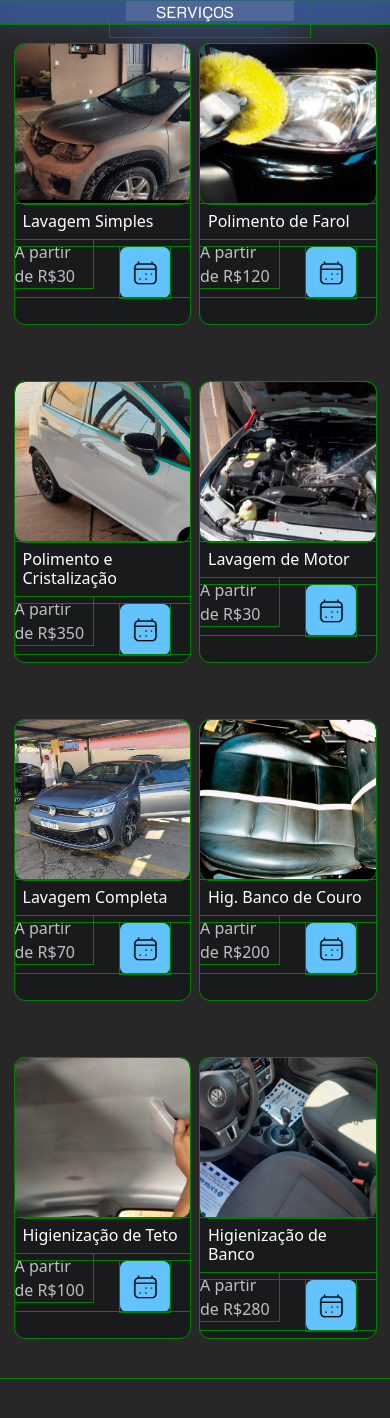
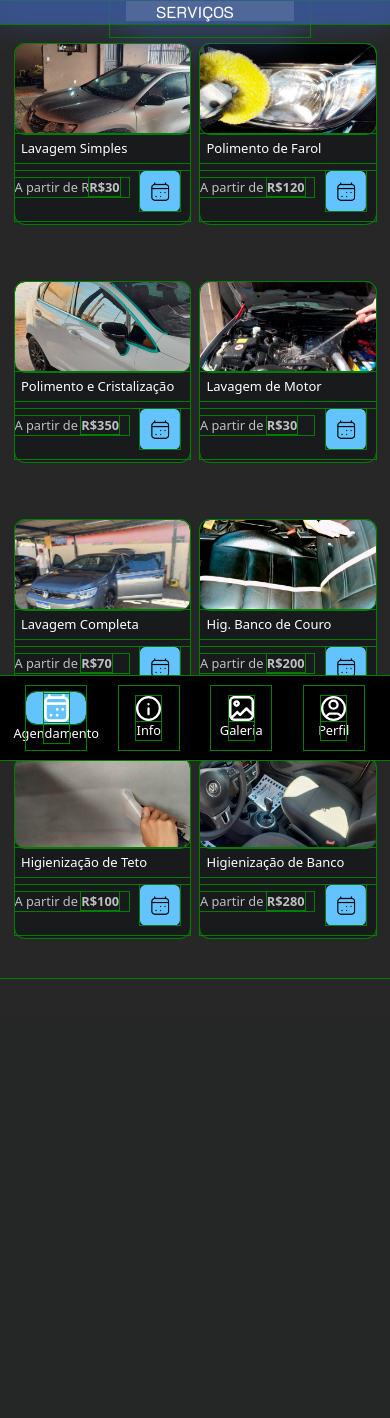
Before and after one commit to AnDraDeDS/TCC-sistema-de-agendamento, a PHP site: page /src/agendamento.html in a window 390 px wide. Shown: the part 84-1502 px from the top of the page. After the commit the page ends 1063 px from the top, so only its background shows below. Run offline with PHP 8.4, Linux system fonts and the light colour scheme; some libraries are stand-ins or nearby versions; grey boxes are pictures that could not be loaded.

Commit message:
tentando resolver merda

```diff
--- a/src/agendamento.html
+++ b/src/agendamento.html
@@ -37,7 +37,7 @@
                 <span></span>
                     <h3>Lavagem Simples</h3>
                     <div class="texto">
-                        <p>A partir de R$30</p>
+                        <p>A partir de R<span style="font-weight: bold;">R$30</span></p>
                         <button class="agendar" type="button" onclick="servico_foco('Lavagem Simples')"></button>
                     </div>
             </div>
@@ -45,7 +45,7 @@
                 <span></span>
                 <h3>Polimento de Farol</h3>
                     <div class="texto">
-                        <p>A partir de R$120</p>
+                        <p>A partir de <span style="font-weight: bold;">R$120</span></p>
                         <button class="agendar" type="button" onclick="servico_foco('Polimento de Farol')"></button>
                     </div>
             </div>
@@ -53,7 +53,7 @@
                 <span></span>
                 <h3>Polimento e Cristalização</h3>
                 <div class="texto">
-                    <p>A partir de R$350</p>
+                    <p>A partir de <span style="font-weight: bold;">R$350</span></p>
                     <button class="agendar" type="button" onclick="servico_foco('Polimento e Cristalização')"></button>
                 </div>
             </div>
@@ -61,7 +61,7 @@
                 <span></span>
                 <h3>Lavagem de Motor</h3>
                 <div class="texto">
-                    <p>A partir de R$30</p>
+                    <p>A partir de <span style="font-weight: bold;">R$30</span></p>
                     <button class="agendar" type="button" onclick="servico_foco('Lavagem de Motor')"></button>
                 </div>
             </div>
@@ -69,7 +69,7 @@
                 <span></span>
                 <h3>Lavagem Completa</h3>
                 <div class="texto">
-                    <p>A partir de R$70</p>
+                    <p>A partir de <span style="font-weight: bold;">R$70</span></p>
                     <button class="agendar" type="button" onclick="servico_foco('Lavagem Completa')"></button>
                 </div>
             </div>
@@ -77,7 +77,7 @@
                 <span></span>
                 <h3>Hig. Banco de Couro</h3>
                 <div class="texto">
-                    <p>A partir de R$200</p>
+                    <p>A partir de <span style="font-weight: bold;">R$200</span></p>
                     <button class="agendar" type="button" onclick="servico_foco('Hig. Banco de Couro')"></button>
                 </div>
             </div>
@@ -85,7 +85,7 @@
                 <span></span>
                 <h3>Higienização de Teto</h3>
                 <div class="texto">
-                    <p>A partir de R$100</p>
+                    <p>A partir de <span style="font-weight: bold;">R$100</span></p>
                     <button class="agendar" type="button" onclick="servico_foco('Higienização de Teto')"></button>
                 </div>
             </div>
@@ -93,7 +93,7 @@
                 <span></span>
                 <h3>Higienização de Banco</h3>
                 <div class="texto">
-                    <p>A partir de R$280</p>
+                    <p>A partir de <span style="font-weight: bold;">R$280</span></p>
                     <button class="agendar" type="button" onclick="servico_foco('Higienização de Banco')"></button>
                 </div>
             </div>
@@ -171,6 +171,14 @@
                     <button id="agendar_horario" type="submit">AGENDAR</button>
                 </div>
             </div>
+            <div class="navbar2">
+                <ul>
+                    <a href="./agendamento.html"><li><div class="page_atual"><img src="./images/icons/agendamento/navbar-mobile/agendamento.svg" alt=""></div>Agendamento</li></a>
+                    <a href="./informacoes.html"><li><div><img src="./images/icons/agendamento/navbar-mobile/informacoes.svg" alt=""></div>Info</li></a>
+                    <a href="./galeria.html"><li><div><img src="./images/icons/agendamento/navbar-mobile/galeria.svg" alt=""></div>Galeria</li></a>
+                    <a href="./perfil.html"><li><div><img src="./images/icons/agendamento/navbar-mobile/perfil.svg" alt=""></div>Perfil</li></a>
+                </ul>
+            </div>
         </form>
     </div>
 
--- a/src/css/agendamento.css
+++ b/src/css/agendamento.css
@@ -103,6 +103,63 @@ body::-webkit-scrollbar-thumb {
     padding: 0;
     margin: 0;
 }
+
+.navbar2{
+    width: 100%;
+    height: 10%;
+    display: none;
+    align-items: center;
+    justify-content: center;
+    background-color: #000;
+    position: fixed;
+    top: 90%;
+}
+
+.navbar2 ul{
+    width: 100%;
+    height: 100%;
+    display: flex;
+    flex-direction: row;
+    justify-content: space-around;
+    padding: 10px;
+    margin: 0;
+
+}
+
+.navbar2 ul a li{
+    display: flex;
+    flex-direction: column;
+    justify-content: center;
+    align-items: center;
+    width: 25px;
+    font-size: 0.8em;
+}
+
+.navbar2 ul a li img{
+    width: 25px;
+}
+
+.navbar2 ul a{
+    display: flex;
+    width: 60px;
+    text-decoration: none;
+    color: white;
+    justify-content: center;
+    align-items: center;
+}
+
+.page_atual{
+    background-color: #63C3FF;
+    width: 60px;
+    border-radius: 10px;
+    display: flex;
+    justify-content: center;
+    padding: 2px;
+}
+
+
+
+
 .navbar>ul{
     list-style-type: none;
     height: 100%;
@@ -161,23 +218,102 @@ body::-webkit-scrollbar-thumb {
     margin-left: 5.5%;
 }
 
-@media (max-width:1000px) and (min-width: 588px) {
+
+.texto .agendar:hover  {
+    transition: 0.1s;
+    border: none;
+    background: url("../images/icons/agendamento/pos-agendar.png");
+    background-size: cover;
+}
+.texto{
+    display: flex;
+    height: 50px;
+    flex-direction: row;
+    justify-content: space-between;
+    align-items: center;
+}
+.item>h3{
+    color: #fff;
+    font-size: 1em;
+    padding: 0.5em;
+}
+.texto p {
+    color: #BDC0C2;
+    font-size: 1em;
+    width: 45%;
+    font-weight: 200;
+}
+.item>span{
+    display: block;
+    width: 100%;
+    height: 160px;
+    background-size: cover;
+    border-radius: 10px;
+}
+.texto .agendar{
+    margin-right: 20px;
+    width: 3vw;
+    height: calc(3vw);
+    min-width: 40px;
+    min-height: 40px;
+    border: none;
+    background: url("../images/icons/agendamento/agendar.png");
+    background-size: cover;
+}
+.texto .agendar:hover{
+    cursor: auto;
+}
+
+.item1>span{
+    background-image: url("../images/agendamento/lavagem-simples.png");
+}
+.item2>span{
+    background-image: url("../images/agendamento/polimento-de-farol.png");
+}
+.item3>span{
+    background-image: url("../images/agendamento/polimento-e-cristalizacao.png");
+}
+.item4>span{
+    background-image: url("../images/agendamento/lavagem-de-motor.png");
+}
+.item5>span{
+    background-image: url("../images/agendamento/lavagem-completa.jpg");
+}
+.item6>span{
+    background-image: url("../images/agendamento/higienizacao-de-banco-de-couro.png");
+}
+.item7>span{
+    background-image: url("../images/agendamento/higienizacao-de-teto.png");
+}
+.item8>span{
+    background-image: url("../images/agendamento/higienizacao-de-banco.png");
+}
+
+@media (max-width:1000px) and (min-width: 561px) {
 
     .item{
         margin-top: 5em;
         width: 34vw;
         height: 280px;
-        background-color: #181A1B;
-        border-radius: 10px;
-        margin-left: 5.5%;
+    }
+
+    .texto .agendar{
+        margin-right: 20px;
+        width: 5vw;
+        height: calc(5vw);
+        min-width: 40px;
+        min-height: 40px;
+        border: none;
+        background: url("../images/icons/agendamento/agendar.png");
+        background-size: cover;
     }
 
     *{
-        outline: 1px solid blue;
+        outline: 1px solid rgb(255, 255, 255);
     }
 }
 
-@media (max-width: 587px){
+@media (max-width: 560px){
 
     *{
         outline: 1px solid green;
@@ -186,6 +322,11 @@ body::-webkit-scrollbar-thumb {
     .navbar{
         display: none;
     }
+
+    .navbar2{
+        display: flex;
+    }
+
 
     .header{
         height: 10vh;
@@ -222,10 +363,19 @@ body::-webkit-scrollbar-thumb {
     .item{
         margin-top: 3em;
         width: 45%;
-        height: 280px;
+        height: 180px;
         background-color: #181A1B;
         border-radius: 10px;
         margin-left: 0%;
+    }
+
+    .item .agendar{
+        width: 10vw;
+        height: calc(10vw);
+        max-width: 40px;
+        max-height: 40px;
+        margin-right: 10px;
+        margin-bottom: 10px;
     }
 
     .texto{
@@ -237,98 +387,22 @@ body::-webkit-scrollbar-thumb {
     }
     .item>h3{
         color: #fff;
-        font-size: 1em;
+        font-size: 13px;
         padding: 0.5em;
     }
     .texto p {
         color: #BDC0C2;
-        font-size: 1px;
-        width: 45%;
+        font-size: 0.8em;
+        width: 65%;
         font-weight: 200;
     }
     .item>span{
         display: block;
         width: 100%;
-        height: 160px;
+        height: 50%;
         background-size: cover;
         border-radius: 10px;
     }
-    .texto .agendar{
-        margin-right: 10px;
-        width: 5px;
-        height: 31%;
-        border: none;
-        background-size: cover;
-    }
-}
-
-
-.texto .agendar:hover  {
-    transition: 0.1s;
-    border: none;
-    background: url("../images/icons/agendamento/pos-agendar.png");
-    background-size: cover;
-}
-.texto{
-    display: flex;
-    height: 50px;
-    flex-direction: row;
-    justify-content: space-between;
-    align-items: center;
-}
-.item>h3{
-    color: #fff;
-    font-size: 1em;
-    padding: 0.5em;
-}
-.texto p {
-    color: #BDC0C2;
-    font-size: 1em;
-    width: 45%;
-    font-weight: 200;
-}
-.item>span{
-    display: block;
-    width: 100%;
-    height: 160px;
-    background-size: cover;
-    border-radius: 10px;
-}
-.texto .agendar{
-    margin-right: 20px;
-    width: 50px;
-    height: 51px;
-    border: none;
-    background: url("../images/icons/agendamento/agendar.png");
-    background-size: cover;
-}
-.texto .agendar:hover{
-    cursor: auto;
-}
-
-.item1>span{
-    background-image: url("../images/agendamento/lavagem-simples.png");
-}
-.item2>span{
-    background-image: url("../images/agendamento/polimento-de-farol.png");
-}
-.item3>span{
-    background-image: url("../images/agendamento/polimento-e-cristalizacao.png");
-}
-.item4>span{
-    background-image: url("../images/agendamento/lavagem-de-motor.png");
-}
-.item5>span{
-    background-image: url("../images/agendamento/lavagem-completa.jpg");
-}
-.item6>span{
-    background-image: url("../images/agendamento/higienizacao-de-banco-de-couro.png");
-}
-.item7>span{
-    background-image: url("../images/agendamento/higienizacao-de-teto.png");
-}
-.item8>span{
-    background-image: url("../images/agendamento/higienizacao-de-banco.png");
 }
 
 
```
Also changed, not shown: src/css/cadastro.css (+45 -46 lines), src/images/icons/agendamento/navbar-mobile/agendamento.svg (added), src/images/icons/agendamento/navbar-mobile/galeria.svg (added), src/images/icons/agendamento/navbar-mobile/informacoes.svg (added), src/images/icons/agendamento/navbar-mobile/perfil.svg (added).
